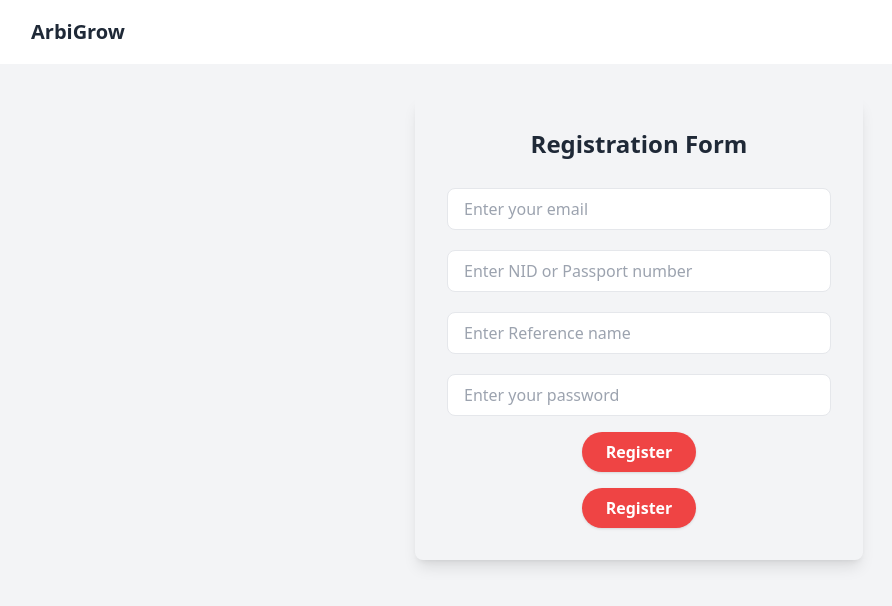
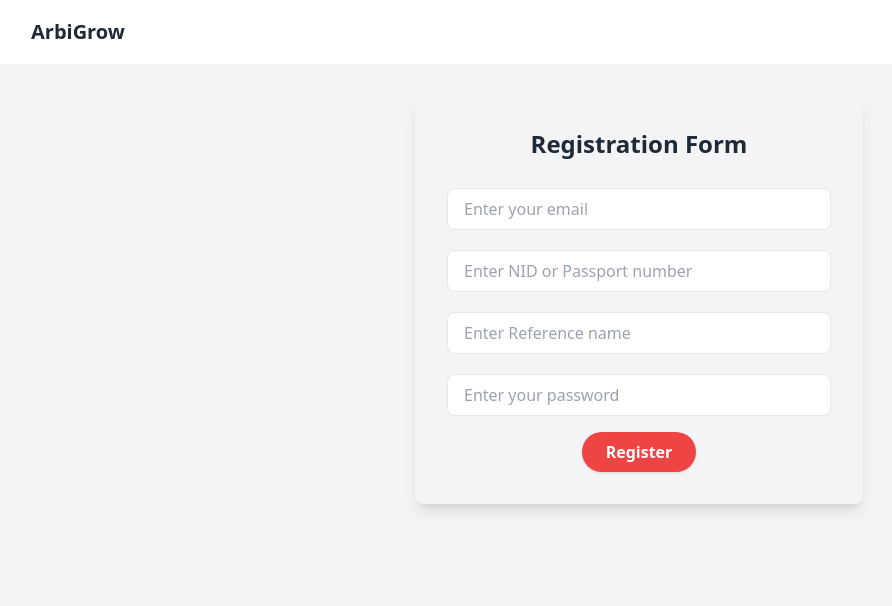
Before and after one commit to Sadikuzzamantutul23/ArbiGrow, a React (Vite) app: page / in a window 1280 px wide. Shown: the top 606 px of the page, without its empty margins (1-893 px from the left). Built offline with nearby package versions, Linux system fonts and the light colour scheme.

Commit message:
Readme Updated

```diff
--- a/src/page/Register.jsx
+++ b/src/page/Register.jsx
@@ -44,10 +44,6 @@ export default function RegisterForm() {
                     <Button>Register</Button>
 
                    </div>
-                        <div className="flex justify-center ">
-                    <Button>Register</Button>
-
-                   </div>
 
 
 
```
Also changed, not shown: 1 other file (tests, documents, lock files or other folders).
